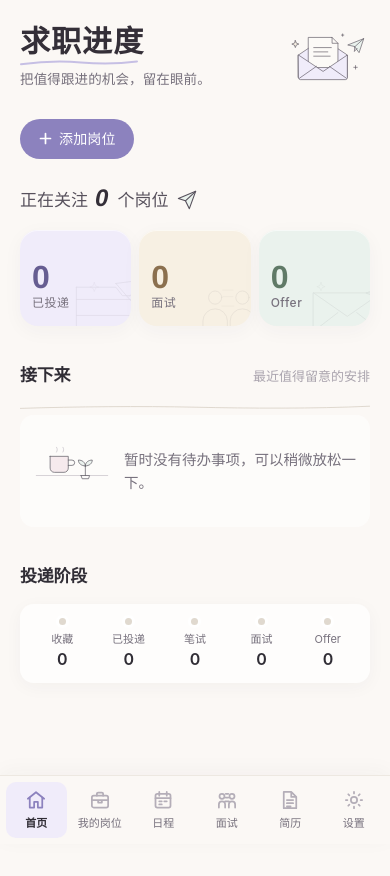
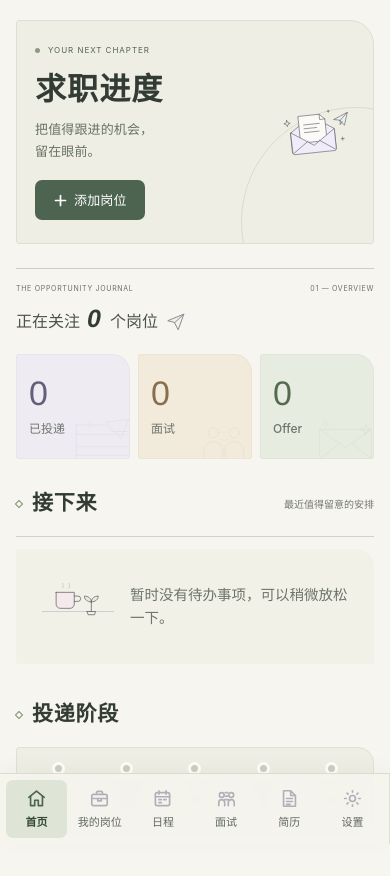
Before and after one commit to g88nr25ct5-sys/job-progress-assistant, a plain HTML site: page index.html in a window 390 px wide. Before the commit the page ends 844 px from the top, so only its background shows below. Drawn offline with Linux system fonts and the light colour scheme.

Commit message:
Update UI with warm editorial design and responsive layouts

```diff
--- /dev/null
+++ b/editorial.css
@@ -0,0 +1,167 @@
+/* Independent visual edition. Original CSS and application logic stay intact. */
+:root {
+  --bg-base: #f7f5ef; --bg-sidebar: #eeece5; --bg-card: #fffdf8;
+  --text-primary: #333b35; --text-secondary: #6e746b; --text-tertiary: #767b72;
+  --border: #e1e2d7; --border-strong: #cbd0c2; --veil-line: #e1e2d7;
+  --accent: #4d6450; --accent-hover: #3e5440; --accent-light: #e5eadf;
+  --accent-text: #425943; --bg-selected: #e5eadf; --bg-hover: #eeeee6;
+  --pastel-lavender: #eeebf3; --pastel-butter: #f2eadb; --pastel-sage: #e6ecdf;
+  --radius-sm: 8px; --radius-md: 12px; --radius-lg: 16px;
+  --shadow-soft: 0 4px 16px #343b3505;
+  --transition: 150ms ease; --gap-section: 34px;
+}
+body { font-family: -apple-system, BlinkMacSystemFont, 'PingFang SC', 'Microsoft YaHei', sans-serif; }
+::selection { background: #dce5d3; color: #333b35; }
+.sidebar { width: 216px; min-width: 216px; border-right: 1px solid #dedfd3; background: var(--bg-sidebar); }
+.sidebar-header { padding: 34px 22px 36px; gap: 10px; }
+.sidebar-logo { width: 24px; height: 24px; color: var(--accent); }
+.sidebar-title { font-size: 15px; letter-spacing: .035em; }
+.nav-menu { padding: 0 14px; gap: 7px; }
+.nav-item { padding: 13px 14px; border-radius: 8px; font-size: 13px; color: #616a5f; transition: background 150ms, color 150ms; position: relative; }
+.nav-item.active { background: #dfe5d6; color: #344a36; font-weight: 600; }
+.nav-item.active::after { content: ''; width: 4px; height: 4px; border-radius: 50%; background: #526a49; margin-left: auto; }
+.nav-item:hover { background: #e4e7dc; }
+.nav-icon, .nav-icon svg { width: 19px; height: 19px; }
+.editorial-sidebar-note { margin: auto 28px 32px; padding-top: 68px; color: #67715f; }
+.editorial-note-line { display: block; width: 26px; height: 1px; background: #829477; margin-bottom: 18px; transform: rotate(-12deg); }
+.editorial-sidebar-note p { font-family: 'Songti SC', STSong, SimSun, serif; font-size: 16px; line-height: 1.9; }
+.editorial-sidebar-note > span:last-child { display: block; font-size: 8px; letter-spacing: .15em; margin-top: 15px; }
+.main-content { margin-left: 216px; min-width: 0; width: calc(100% - 216px); }
+.page { max-width: 1360px; margin: 0 auto; padding: 44px clamp(28px,4vw,72px) 60px; }
+#page-dashboard .dashboard-header { position: relative; max-width: none; width: 100%; margin: 0 0 30px; padding: 36px 38px; border: 1px solid #dedfd2; border-radius: 3px 32px 3px 3px; background: #eeeee4; gap: 24px; justify-content: space-between; min-height: 235px; overflow: hidden; }
+#page-dashboard .dashboard-header::after { content: ''; position: absolute; right: -25px; bottom: -115px; width: 340px; height: 340px; border: 1px solid #d7ddcc; border-radius: 50%; pointer-events: none; }
+#page-dashboard .dashboard-header-left { flex: 1; position: relative; z-index: 1; }
+.editorial-eyebrow { display: flex; align-items: center; gap: 8px; color: #52644c; font-size: 9px; letter-spacing: .2em; margin-bottom: 17px; }
+.editorial-eyebrow span { width: 5px; height: 5px; background: #8c9d7e; border-radius: 50%; }
+#page-dashboard .dashboard-header .page-title { font-family: 'Songti SC', STSong, SimSun, serif; font-size: clamp(34px,3.6vw,48px); font-weight: 600; letter-spacing: .06em; color: #333b35; }
+.title-underline::after { display: none; }
+#page-dashboard .dashboard-header .page-subtitle { font-size: 14px; color: #687361; line-height: 1.7; margin-top: 12px; }
+#page-dashboard .dashboard-actions { margin: 22px 0 0; }
+.btn { border-radius: 7px; font-size: 13px; transition: background 150ms, box-shadow 150ms, transform 150ms; }
+.btn-primary { background: var(--accent); border-color: var(--accent); box-shadow: none; }
+.btn-primary:hover { background: var(--accent-hover); transform: translateY(-1px); }
+.btn-primary:active { transform: translateY(0); }
+#page-dashboard .hero-art { width: clamp(140px,17vw,220px); height: auto; max-width: 30%; position: relative; z-index: 1; transform: rotate(-6deg); margin-right: 12px; }
+.editorial-summary-caption { display: flex; align-items: center; justify-content: space-between; gap: 16px; border-top: 1px solid var(--border-strong); padding-top: 14px; margin-bottom: 13px; font-size: 8px; letter-spacing: .14em; color: #687361; }
+.dashboard-total { margin: 0 0 19px; }
+.dashboard-total-main { gap: 8px; }
+.dashboard-total-text { color: #4a5348; font-size: 17px; font-weight: 400; }
+.dashboard-total-value { color: #333b35; font-size: 26px; font-style: italic; }
+.dashboard-total-art { width: 20px; opacity: .65; }
+#page-dashboard .stats-summary { grid-template-columns: repeat(3,minmax(0,1fr)); gap: 15px; margin-bottom: 35px; }
+#page-dashboard .stat-card { padding: 22px 24px; min-height: 135px; border: 1px solid #333b350a; border-radius: 3px 18px 3px 3px; box-shadow: none; align-items: center; }
+#page-dashboard .stat-card::before { box-shadow: none; }
+#page-dashboard .stat-card:hover { transform: translateY(-2px); box-shadow: 0 6px 18px #343b3509; }
+#page-dashboard .stats-value { font-family: 'Avenir Next Condensed', Futura, 'Helvetica Neue', sans-serif; font-size: 48px; font-weight: 500; font-style: normal; line-height: 1.1; letter-spacing: -.04em; font-variant-numeric: lining-nums tabular-nums; }
+#page-dashboard .stat-card-lav .stats-value { color: #665d7a; }
+#page-dashboard .stat-card-butter .stats-value { color: #876e4e; }
+#page-dashboard .stat-card-sage .stats-value { color: #546b50; }
+#page-dashboard .stat-label { font-size: 12px; letter-spacing: .07em; margin-top: 6px; }
+#page-dashboard .stat-card-art { opacity: .16; }
+#page-dashboard .card-art-svg { width: 120px; height: 90px; right: -5px; bottom: -10px; }
+#page-dashboard .dashboard-upcoming { width: 100%; max-width: none; }
+.section-header { margin-bottom: 15px; align-items: center; }
+.section-title { font-family: 'Songti SC', STSong, SimSun, serif; font-size: 23px; font-weight: 600; letter-spacing: .035em; display: flex; align-items: center; gap: 10px; }
+#page-dashboard .dashboard-section .section-title::before { content: ''; height: 6px; width: 6px; border: 1px solid #7e9272; transform: rotate(45deg); }
+.section-hint { font-size: 11px; color: #737a6d; }
+.paper-divider { height: 1px; background: var(--border-strong); margin-bottom: 0; }
+.todo-list { border-radius: 0; background: transparent; }
+.todo-item { padding: 17px 4px; min-height: 89px; border-bottom: 1px solid var(--border); gap: 24px; }
+.todo-item:hover { border-radius: 0; background: #eeeee6; }
+.todo-date-col { width: 75px; padding-left: 5px; border-left: 2px solid #d3ddc6; }
+.todo-date { font-size: 13px; font-weight: 500; }
+.todo-company { font-size: 15px; font-weight: 600; }
+.todo-role { font-size: 12px; margin-top: 4px; }
+.todo-aside { padding-right: 8px; }
+.status-tag { border-radius: 5px; font-size: 11px; }
+.empty-inline { background: #f1f1e8; padding: 22px; border-radius: 3px 18px 3px 3px; margin-top: 12px; }
+.pipeline { border-radius: 3px 16px 3px 3px; background: #eeeee4; box-shadow: none; border: 1px solid #dee1d3; padding: 20px; }
+.page-header { padding-bottom: 22px; border-bottom-color: var(--border-strong); }
+.page-title { font-size: 28px; color: #333b35; }
+.jobs-table-wrap, .resumes-table-wrap { border-radius: 10px; box-shadow: none; }
+.jobs-table th, .resumes-table th { background: #eeeee4; color: #61705a; }
+.filter-select, .search-box, .favorite-filter { border-radius: 7px; }
+.modal { border-radius: 16px; box-shadow: 0 24px 100px #27302326; }
+.modal-overlay { background: #29352866; backdrop-filter: blur(4px); }
+:where(button,a,input,select,textarea,[tabindex]):focus-visible { outline: 2px solid #708166; outline-offset: 3px; }
+@keyframes editorial-enter { from { opacity: .35; transform: translateY(6px); } to { opacity: 1; transform: none; } }
+.page:not(.hidden) { animation: editorial-enter 240ms ease-out both; }
+@media(min-width:1600px) { .page { max-width: 1440px; } }
+@media(max-width:1024px) {
+ .sidebar { width: 184px; min-width: 184px; }
+ .sidebar-title { font-size: 13px; }
+ .sidebar-header { padding: 28px 16px; gap: 8px; }
+ .main-content { margin-left: 184px; width: calc(100% - 184px); }
+ .page { padding: 28px 26px 44px; }
+ #page-dashboard .dashboard-header { padding: 28px; }
+ #page-dashboard .stat-card { padding: 19px; }
+}
+@media(max-width:768px) {
+ .sidebar { width: 100%; min-width: 0; background: #f5f4edeF; border-top: 1px solid #d8dece; backdrop-filter: blur(12px); }
+ .sidebar-header, .editorial-sidebar-note { display: none; }
+ .nav-menu { padding: 0; gap: 2px; }
+ .nav-item { padding: 9px 3px; border-radius: 7px; gap: 5px; }
+ .nav-item.active::after { display: none; }
+ .nav-item span:not(.nav-icon) { font-size: 11px; }
+ .main-content { margin-left: 0; width: 100%; padding-bottom: calc(88px + env(safe-area-inset-bottom,0px)); }
+ .page { padding: 24px 20px 32px; }
+ #page-dashboard .dashboard-header { padding: 26px 23px; min-height: 205px; gap: 12px; border-radius: 3px 24px 3px 3px; margin-bottom: 24px; }
+ #page-dashboard .dashboard-header .page-title { font-size: 34px; }
+ #page-dashboard .hero-art { width: 120px; max-width: 26%; margin-right: 0; }
+ #page-dashboard .dashboard-header::after { width: 230px; height: 230px; right: -98px; bottom: -94px; }
+ #page-dashboard .stats-summary { gap: 10px; margin-bottom: 28px; }
+ #page-dashboard .stat-card { padding: 16px; min-height: 112px; }
+ #page-dashboard .stats-value { font-size: 38px; }
+ #page-dashboard .card-art-svg { width: 85px; height: 65px; opacity: .8; }
+ .section-title { font-size: 21px; }
+ .todo-item { gap: 14px; padding: 14px 2px; }
+ .todo-date-col { width: 61px; }
+ .todo-aside { max-width: 30%; padding-right: 2px; }
+ .pipeline { padding: 17px 10px; }
+ .pipe-stage { min-width: 0; }
+}
+@media(max-width:430px) {
+ .page { padding: 20px 16px 30px; }
+ #page-dashboard .dashboard-header { padding: 23px 18px; gap: 8px; min-height: 210px; }
+ .editorial-eyebrow { font-size: 8px; letter-spacing: .12em; margin-bottom: 14px; }
+ #page-dashboard .dashboard-header .page-title { font-size: 31px; letter-spacing: .035em; }
+ #page-dashboard .dashboard-header .page-subtitle { font-size: 13px; max-width: 185px; margin-top: 10px; }
+ #page-dashboard .hero-art { width: 82px; max-width: 24%; }
+ #page-dashboard .dashboard-actions { margin-top: 18px; }
+ #page-dashboard .stats-summary { gap: 8px; }
+ #page-dashboard .stat-card { padding: 14px 12px; min-height: 105px; }
+ #page-dashboard .stats-value { font-size: 34px; }
+ #page-dashboard .stat-label { font-size: 12px; letter-spacing: 0; white-space: nowrap; }
+ #page-dashboard .card-art-svg { width: 65px; height: 55px; }
+ #page-dashboard .stat-card-art { opacity: .1; }
+ .editorial-summary-caption { font-size: 7px; letter-spacing: .1em; gap: 8px; }
+ .dashboard-total-text { font-size: 16px; }
+ .dashboard-total-value { font-size: 25px; }
+ .dashboard-total-main { gap: 7px; }
+ .section-hint { font-size: 10px; }
+ .todo-company { font-size: 14px; }
+ .todo-role { font-size: 12px; }
+ .todo-date-col { width: 55px; }
+ .todo-item { gap: 10px; }
+ .todo-aside .status-tag { padding: 3px 7px; font-size: 10px; }
+}
+@media(max-width:360px) {
+ #page-dashboard .dashboard-header { padding: 21px 15px; }
+ #page-dashboard .dashboard-header .page-title { font-size: 29px; }
+ #page-dashboard .stats-value { font-size: 32px; }
+ #page-dashboard .stat-card { padding: 14px 9px; }
+ .editorial-summary-caption span:last-child { display: none; }
+}
+@media(prefers-reduced-motion:reduce) {
+ html { scroll-behavior: auto; }
+ *, *::before, *::after { animation: none !important; transition: none !important; }
+}
+/* Review pass: keep the illustration close and preserve complete phrases. */
+@media(min-width:769px) {
+ #page-dashboard .dashboard-header { justify-content: flex-start; gap: clamp(36px,6vw,90px); }
+ #page-dashboard .dashboard-header-left { flex: 0 1 auto; }
+ #page-dashboard .hero-art { max-width: 28%; }
+}
+@media(max-width:430px) {
+ #page-dashboard .dashboard-header .page-subtitle span { display: block; }
+}
--- a/index.html
+++ b/index.html
@@ -3,8 +3,9 @@
 <head>
     <meta charset="UTF-8">
     <meta name="viewport" content="width=device-width, initial-scale=1.0">
-    <title>求职进度助手</title>
+    <title>求职进度助手 · Editorial Edition</title>
     <link rel="stylesheet" href="style.css">
+    <link rel="stylesheet" href="editorial.css">
 </head>
 <body>
 
@@ -56,6 +57,7 @@
                 <span>设置</span>
             </button>
         </nav>
+        <div class="editorial-sidebar-note"><span class="editorial-note-line"></span><p>每一次出发，<br>都值得认真记录。</p><span>ONE STEP AT A TIME</span></div>
     </aside>
 
     <!-- Main Content -->
@@ -65,8 +67,15 @@
         <div class="page" id="page-dashboard">
             <div class="dashboard-header">
                 <div class="dashboard-header-left">
+                    <p class="editorial-eyebrow"><span></span> YOUR NEXT CHAPTER</p>
                     <h1 class="page-title"><span class="title-underline">求职进度</span></h1>
-                    <p class="page-subtitle">把值得跟进的机会，留在眼前。</p>
+                    <p class="page-subtitle"><span>把值得跟进的机会，</span><span>留在眼前。</span></p>
+<div class="dashboard-actions">
+                <button class="btn btn-primary" id="btn-add-job-dash">
+                    <svg width="15" height="15" viewBox="0 0 15 15" fill="none" stroke="currentColor" stroke-width="1.7" stroke-linecap="round"><path d="M7.5 2.5v10M2.5 7.5h10"/></svg>
+                    添加岗位
+                </button>
+            </div>
                 </div>
 
                 <!-- Application note: envelope, resume and a small paper plane -->
@@ -89,13 +98,7 @@
                 </svg>
             </div>
 
-            <div class="dashboard-actions">
-                <button class="btn btn-primary" id="btn-add-job-dash">
-                    <svg width="15" height="15" viewBox="0 0 15 15" fill="none" stroke="currentColor" stroke-width="1.7" stroke-linecap="round"><path d="M7.5 2.5v10M2.5 7.5h10"/></svg>
-                    添加岗位
-                </button>
-            </div>
-
+            <div class="editorial-summary-caption"><span>THE OPPORTUNITY JOURNAL</span><span aria-hidden="true">01 — OVERVIEW</span></div>
             <div class="dashboard-total">
                 <p class="dashboard-total-main">
                     <span class="dashboard-total-text">正在关注</span>
```
